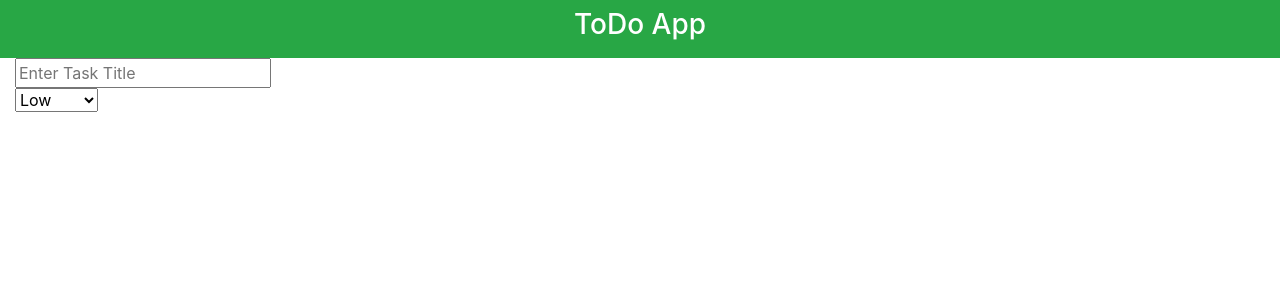
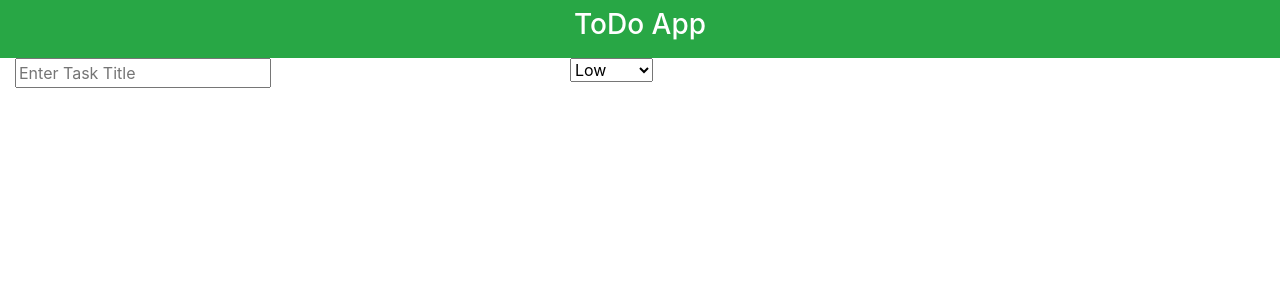
Before and after one commit to Lab-Member-010/React.js, a React (Create React App) app in the folder task-app/: page / in a window 1280 px wide. Shown: the top 300 px of the page. Built offline with nearby package versions, Linux system fonts and the light colour scheme.

Commit message:
let's continue again

```diff
--- a/task-app/src/App.js
+++ b/task-app/src/App.js
@@ -12,7 +12,7 @@ class App extends Component {
   render() {
     return <>
       <Header />
-      {/* <div className="container"> */}
+      <div className="container row">
         <div className="col-md-6">
           <input type="text" id="task" placeholder="Enter Task Title"/>
         </div>
@@ -24,7 +24,7 @@ class App extends Component {
           </select>
         </div>
         <div className="col-md-6"></div>
-      {/* </div> */}
+      </div>
     </>
   }
 }
```
